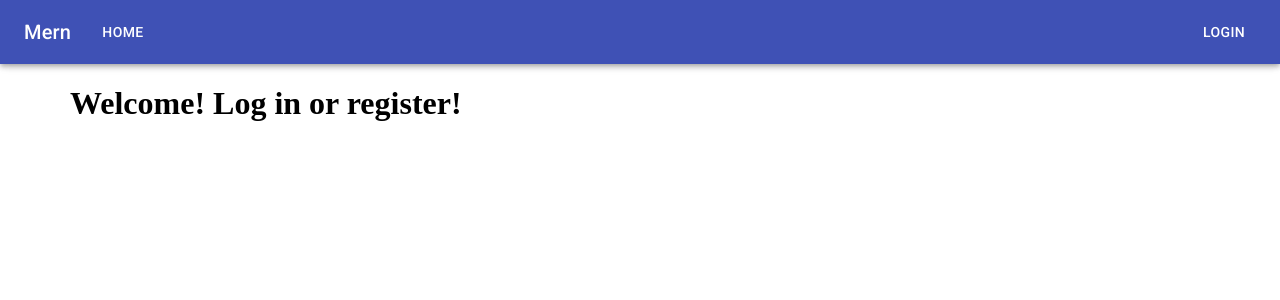
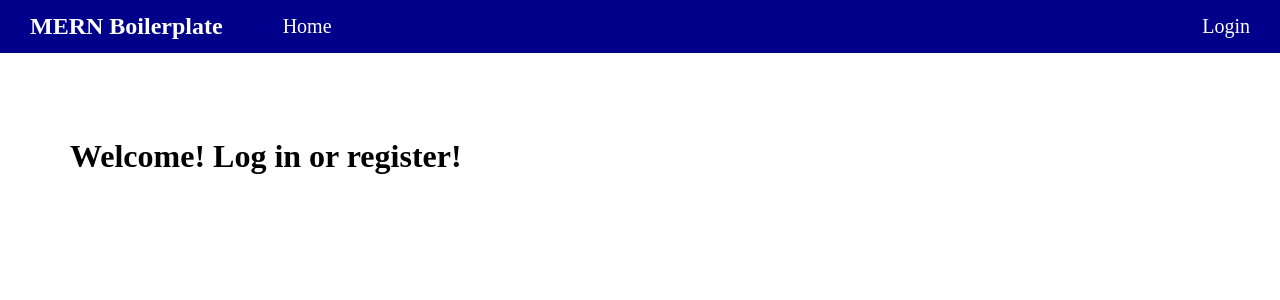
Before and after one commit to balinteszter-dev/nervers-project, a React (Create React App) app in the folder client/: page / in a window 1280 px wide. Shown: the top 300 px of the page. Built offline with nearby package versions, Linux system fonts and the light colour scheme.

Commit message:
html navbar in progress

```diff
--- /dev/null
+++ b/client/src/components/Navbar/Navbar.js
@@ -0,0 +1,56 @@
+import React from 'react';
+import { compose } from 'redux';
+import { connect } from 'react-redux';
+import { Link, withRouter } from 'react-router-dom';
+
+import { logOutUser, loadMe } from '../../store/actions/authActions';
+import './styles.css';
+
+const Navbar = ({ auth, logOutUser, loadMe, history }) => {
+  const onLogOut = event => {
+    event.preventDefault();
+
+    logOutUser(() => {
+      history.push('/');
+    });
+  };
+
+  return (
+    <nav className="navbar">
+      <h2 className="logo">MERN Boilerplate</h2>
+      <ul className="nav-links flex-1">
+        <li className="nav-item">
+          <Link to="/">Home</Link>
+        </li>
+        {auth.isAuthenticated ? (
+          <>
+            <li className="nav-item">
+              <Link to="/feature">Feature</Link>
+            </li>
+            <li className="nav-item">
+              <Link to="/profile">Profile</Link>
+            </li>
+            <li className="flex-1" />
+            <li className="nav-item" onClick={onLogOut}>
+              <a href="#">Log out</a>
+            </li>
+          </>
+        ) : (
+          <>
+            <li className="flex-1" />
+            <li className="nav-item">
+              <Link to="/login">Login</Link>
+            </li>
+          </>
+        )}
+      </ul>
+    </nav>
+  );
+};
+
+const mapStateToProps = state => ({
+  auth: state.auth,
+  errors: state.errors,
+});
+
+export default compose(withRouter, connect(mapStateToProps, { logOutUser, loadMe }))(Navbar);
--- /dev/null
+++ b/client/src/components/Navbar/styles.css
@@ -0,0 +1,46 @@
+nav {
+  background-color: darkblue;
+  padding-left: 30px;
+  padding-right: 10px;
+}
+
+.navbar {
+  display: flex;
+  align-items: center;
+}
+
+.logo {
+  display: inline-block;
+  color: white;
+  margin: 0;
+}
+
+.nav-links {
+  list-style: none;
+  font-size: 20px;
+  display: flex;
+  margin: 5px 0;
+}
+
+.nav-item {
+  display: inline-flex;
+}
+
+.nav-item a {
+  display: inline-block;
+  padding: 10px 20px;
+  text-decoration: none;
+  color: white;
+}
+
+.nav-item:hover {
+  background-color: white;
+}
+
+.nav-item:hover a {
+  color: darkblue;
+}
+
+.flex-1 {
+  flex: 1;
+}
--- a/client/src/layout/Layout.js
+++ b/client/src/layout/Layout.js
@@ -1,5 +1,5 @@
 import React, { Fragment } from 'react';
-import Navbar from '../components/Navbar';
+import Navbar from '../components/Navbar/Navbar';
 
 import PropTypes from 'prop-types';
 import { makeStyles } from '@material-ui/core/styles';
```
